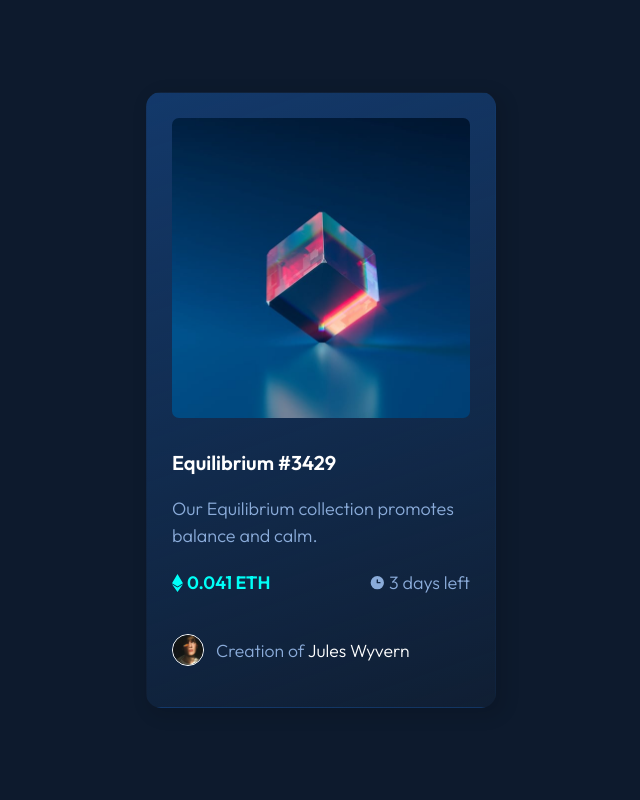
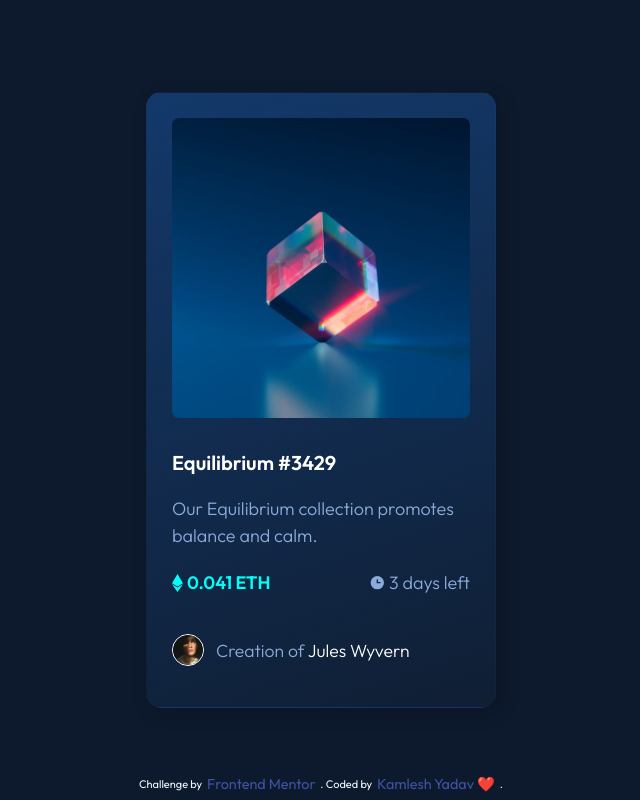
Before and after one commit to Kamlesh0007/nft-preview-card, a plain HTML site: page index.html in a window 1280 px wide. Shown: the whole page, without its empty margins (319-959 px from the left). Drawn offline with Linux system fonts and the light colour scheme.

Commit message:
fotter added

```diff
--- a/index.html
+++ b/index.html
@@ -53,6 +53,10 @@
     </div>
 
   </main>
+  <footer class="attribution">
+    Challenge by <a href="https://www.frontendmentor.io?ref=challenge" target="_blank">Frontend Mentor</a>.
+    Coded by <a href="#">Kamlesh Yadav ❤️</a>.
+</footer>
 
   <!-- <div class="attribution">
     Challenge by <a href="https://www.frontendmentor.io?ref=challenge" target="_blank">Frontend Mentor</a>.
--- a/style.css
+++ b/style.css
@@ -149,6 +149,23 @@ h1:hover,a:hover {
   transform: rotate(360deg);
   transition: ease-in-out 0.8s;
 }
+.attribution{
+  position: absolute;
+    bottom: 0.6em;
+    width: 100%;
+    text-align: center;
+    color: aliceblue;
+    font-size: 0.8rem;
+    display: flex;
+    justify-content: center;
+    gap: 0.3rem;
+    align-items: center;
+}
+.attribution a {
+  color: hsl(315, 67%, 53%);
+  text-decoration: none;
+  font-size: 0.9rem;
+}
 
 @media (max-width: 375px){
 .container {
@@ -158,4 +175,9 @@ h1:hover,a:hover {
 .card{
   background-position: center;
 }
+.attribution{
+    font-size: 0.6rem;
+  gap: 0rem;
+  flex-wrap: wrap;
 }
+}
```
